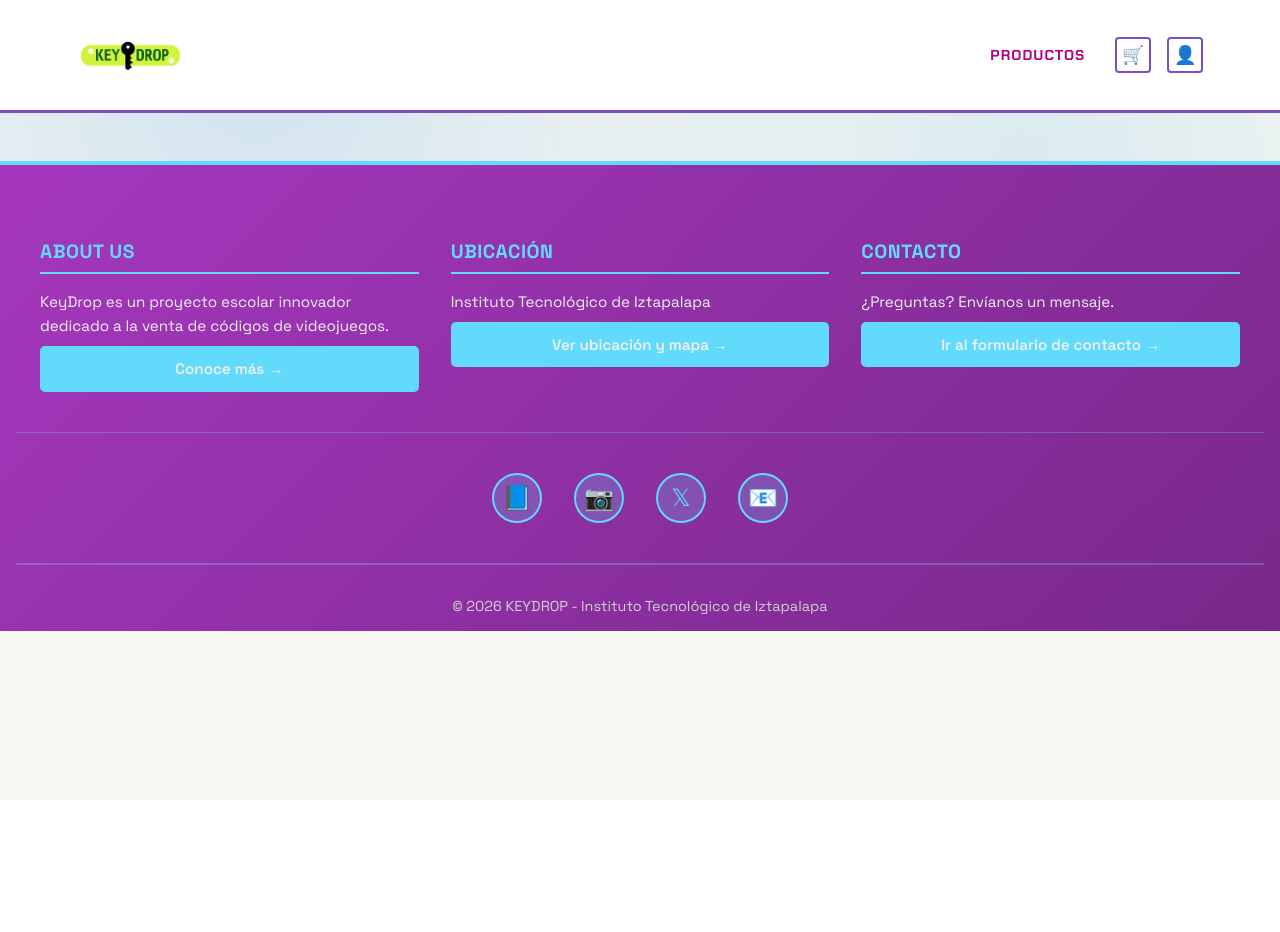
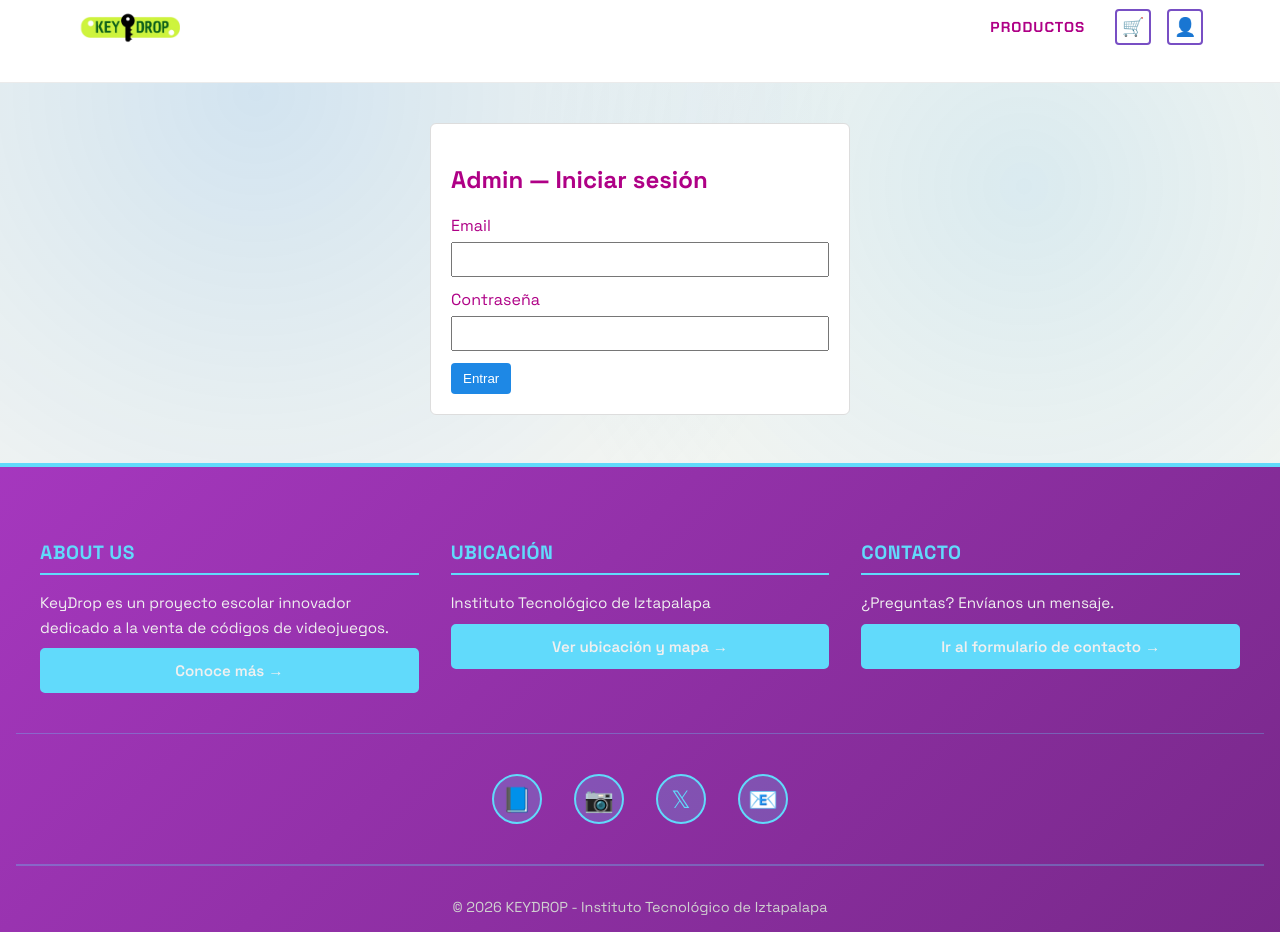
Before and after one commit to danigb14/KeyDropITIZ, a React (Create React App) app: page /admin/login in a window 1280 px wide. Before the commit the page ends 800 px from the top, so only its background shows below. Built offline with nearby package versions, Linux system fonts and the light colour scheme.

Commit message:
update:admin

```diff
--- a/src/App.js
+++ b/src/App.js
@@ -13,6 +13,8 @@ import RegisterPage from './pages/RegisterPage';
 import AboutUsPage from './pages/AboutUsPage';
 import UbicacionPage from './pages/UbicacionPage';
 import ContactoPage from './pages/ContactoPage';
+import AdminLoginPage from './pages/AdminLoginPage';
+import AdminPage from './pages/AdminPage';
 import Footer from './components/Footer';
 
 // --- COMPONENTES (Header) ---
@@ -64,6 +66,8 @@ function App() {
             <Route path="/about_us" element={<AboutUsPage />} />
             <Route path="/ubicacion" element={<UbicacionPage />} />
             <Route path="/contacto" element={<ContactoPage />} />
+            <Route path="/admin/login" element={<AdminLoginPage />} />
+            <Route path="/admin" element={<AdminPage />} />
           </Routes>
         </main>
 
--- a/src/firebase.js
+++ b/src/firebase.js
@@ -15,6 +15,9 @@ const firebaseConfig = {
   measurementId: "G-350KB7K4R7"
 };
 
+// Google OAuth Client ID
+export const GOOGLE_CLIENT_ID = "929557853791-aup0isi1vd2a44jcff30hbf7ka8d1k78.apps.googleusercontent.com";
+
 // Initialize Firebase
 const app = initializeApp(firebaseConfig);
 const analytics = getAnalytics(app);
--- /dev/null
+++ b/src/pages/AccountPage.js
@@ -0,0 +1,26 @@
+import React from 'react';
+import { useNavigate } from 'react-router-dom';
+import { auth } from '../firebase';
+import '../styles/AccountPage.css';
+
+export default function AccountPage() {
+  const navigate = useNavigate();
+
+  const user = auth.currentUser;
+
+  if (!user) {
+    navigate('/login');
+    return null;
+  }
+
+  return (
+    <div className="account-container">
+      <h1>Información de la Cuenta</h1>
+      <div className="account-details">
+        <p><strong>Nombre:</strong> {user.displayName || 'No disponible'}</p>
+        <p><strong>Email:</strong> {user.email}</p>
+        <p><strong>UID:</strong> {user.uid}</p>
+      </div>
+    </div>
+  );
+}
--- /dev/null
+++ b/src/pages/AdminLoginPage.js
@@ -0,0 +1,44 @@
+import React, { useState } from 'react';
+import { useNavigate } from 'react-router-dom';
+import '../styles/Admin.css';
+
+export default function AdminLoginPage() {
+  const [email, setEmail] = useState('');
+  const [password, setPassword] = useState('');
+  const [error, setError] = useState('');
+  const navigate = useNavigate();
+
+  const handleSubmit = (e) => {
+    e.preventDefault();
+    const validEmail = 'keydropadmin@gmail.com';
+    const validPass = 'Keydrop123';
+
+    if (email === validEmail && password === validPass) {
+      localStorage.setItem('isAdmin', 'true');
+      navigate('/admin');
+    } else {
+      setError('Credenciales incorrectas');
+    }
+  };
+
+  return (
+    <div className="admin-login-container">
+      <h2>Admin — Iniciar sesión</h2>
+      <form className="admin-login-form" onSubmit={handleSubmit}>
+        <label>
+          Email
+          <input type="email" value={email} onChange={(e) => setEmail(e.target.value)} required />
+        </label>
+
+        <label>
+          Contraseña
+          <input type="password" value={password} onChange={(e) => setPassword(e.target.value)} required />
+        </label>
+
+        {error && <div className="admin-error">{error}</div>}
+
+        <button type="submit" className="admin-btn">Entrar</button>
+      </form>
+    </div>
+  );
+}
--- /dev/null
+++ b/src/pages/AdminPage.js
@@ -0,0 +1,98 @@
+import React, { useEffect, useState } from 'react';
+import { useNavigate } from 'react-router-dom';
+import '../styles/Admin.css';
+import { todosLosProductos } from '../data/products';
+
+export default function AdminPage() {
+  const navigate = useNavigate();
+  const [products, setProducts] = useState([]);
+  const [newName, setNewName] = useState('');
+  const [newImage, setNewImage] = useState('');
+
+  useEffect(() => {
+    const isAdmin = localStorage.getItem('isAdmin');
+    if (isAdmin !== 'true') {
+      navigate('/login');
+      return;
+    }
+
+    const saved = localStorage.getItem('adminProducts');
+    if (saved) setProducts(JSON.parse(saved));
+    else setProducts(todosLosProductos.map((p, i) => ({ id: i + 1, name: p.name, image: p.image })));
+  }, [navigate]);
+
+  useEffect(() => {
+    localStorage.setItem('adminProducts', JSON.stringify(products));
+  }, [products]);
+
+  const handleAdd = (e) => {
+    e.preventDefault();
+    if (!newName) return;
+    const id = products.length ? Math.max(...products.map(p => p.id)) + 1 : 1;
+    const p = { id, name: newName, image: newImage || '' };
+    setProducts([p, ...products]);
+    setNewName('');
+    setNewImage('');
+  };
+
+  const handleDelete = (id) => {
+    setProducts(products.filter(p => p.id !== id));
+  };
+
+  const handleEdit = (id, field, value) => {
+    setProducts(products.map(p => (p.id === id ? { ...p, [field]: value } : p)));
+  };
+
+  const handleLogout = () => {
+    localStorage.removeItem('isAdmin');
+    navigate('/login');
+  };
+
+  return (
+    <div className="admin-page">
+      <div className="admin-header">
+        <h2>Panel de Administración</h2>
+        <button className="admin-logout" onClick={handleLogout}>Cerrar sesión</button>
+      </div>
+
+      <section className="admin-add">
+        <h3>Agregar producto</h3>
+        <form onSubmit={handleAdd} className="admin-add-form">
+          <input placeholder="Nombre" value={newName} onChange={(e) => setNewName(e.target.value)} />
+          <input placeholder="URL imagen (opcional)" value={newImage} onChange={(e) => setNewImage(e.target.value)} />
+          <button className="admin-btn" type="submit">Agregar</button>
+        </form>
+      </section>
+
+      <section className="admin-list">
+        <h3>Productos ({products.length})</h3>
+        <table className="admin-table">
+          <thead>
+            <tr>
+              <th>ID</th>
+              <th>Nombre</th>
+              <th>Imagen</th>
+              <th>Acciones</th>
+            </tr>
+          </thead>
+          <tbody>
+            {products.map((p) => (
+              <tr key={p.id}>
+                <td>{p.id}</td>
+                <td>
+                  <input value={p.name} onChange={(e) => handleEdit(p.id, 'name', e.target.value)} />
+                </td>
+                <td>
+                  <input value={p.image} onChange={(e) => handleEdit(p.id, 'image', e.target.value)} />
+                </td>
+                <td>
+                  <button className="admin-btn admin-delete" onClick={() => handleDelete(p.id)}>Borrar</button>
+                </td>
+              </tr>
+            ))}
+          </tbody>
+        </table>
+      </section>
+    </div>
+  );
+}
--- a/src/pages/LoginPage.js
+++ b/src/pages/LoginPage.js
@@ -16,13 +16,27 @@ export default function LoginPage() {
   const [contrasena, setContrasena] = useState('');
   const [mostrarContrasena, setMostrarContrasena] = useState(false);
   const [user, setUser] = useState(null);
+  const [error, setError] = useState('');
   const navigate = useNavigate();
 
   const handleLogin = (e) => {
     e.preventDefault();
-    // TODO: Conectar con autenticación de Firebase
+    setError('');
+
+    // Verificar si son credenciales de admin
+    const adminEmail = 'keydropadmin@gmail.com';
+    const adminPassword = 'Keydrop123';
+
+    if (usuario === adminEmail && contrasena === adminPassword) {
+      // Es admin
+      localStorage.setItem('isAdmin', 'true');
+      navigate('/admin');
+      return;
+    }
+
+    // TODO: Conectar con autenticación de Firebase para usuarios normales
     console.log('Intentando login con:', { usuario, contrasena });
-    alert('Función de login aún en desarrollo');
+    alert('Función de login aún en desarrollo para usuarios normales');
   };
 
   useEffect(() => {
@@ -41,10 +55,10 @@ export default function LoginPage() {
       await setPersistence(auth, browserLocalPersistence);
       const provider = new GoogleAuthProvider();
       const result = await signInWithPopup(auth, provider);
-      // user signed in
+      // Usuario autenticado
       const signedUser = result.user;
       setUser(signedUser);
-      navigate('/');
+      navigate('/cuenta'); // Redirigir a la página de cuenta
     } catch (error) {
       console.error('Error en Google Sign-In', error);
       alert(`No se pudo iniciar sesión con Google: ${error.code} - ${error.message}`);
@@ -75,6 +89,8 @@ export default function LoginPage() {
           </div>
         ) : (
           <form onSubmit={handleLogin}>
+          {error && <div className="admin-error" style={{marginBottom: '20px', color: '#e53935'}}>{error}</div>}
+
           {/* Campo Usuario */}
           <div className="form-group">
             <label htmlFor="usuario">Usuario o Email:</label>
@@ -134,6 +150,9 @@ export default function LoginPage() {
           </div>
         )}
 
+        {/* Botón de Google Sign-In */}
+        <div className="g-signin2" data-onsuccess="onSignIn"></div>
+
         {/* Crear Cuenta */}
         <div className="create-account">
           <p>¿No tienes cuenta?</p>
--- /dev/null
+++ b/src/styles/AccountPage.css
@@ -0,0 +1,19 @@
+/* Estilos para la página de cuenta */
+
+.account-container {
+  max-width: 600px;
+  margin: 0 auto;
+  padding: 20px;
+  background-color: #f9f9f9;
+  border-radius: 8px;
+  box-shadow: 0 2px 4px rgba(0, 0, 0, 0.1);
+}
+
+.account-details {
+  margin-top: 20px;
+}
+
+.account-details p {
+  margin: 10px 0;
+  font-size: 16px;
+}
--- /dev/null
+++ b/src/styles/Admin.css
@@ -0,0 +1,38 @@
+.admin-login-container {
+  max-width: 420px;
+  margin: 40px auto;
+  padding: 20px;
+  border: 1px solid #ddd;
+  border-radius: 6px;
+  background: #fff;
+}
+.admin-login-form label {
+  display: block;
+  margin-bottom: 12px;
+}
+.admin-login-form input {
+  width: 100%;
+  padding: 8px;
+  margin-top: 6px;
+  box-sizing: border-box;
+}
+.admin-btn {
+  background: #1e88e5;
+  color: white;
+  border: none;
+  padding: 8px 12px;
+  border-radius: 4px;
+  cursor: pointer;
+}
+.admin-error {
+  color: #b00020;
+  margin-bottom: 8px;
+}
+.admin-page { max-width: 1000px; margin: 24px auto; padding: 16px; }
+.admin-header { display:flex; justify-content:space-between; align-items:center; margin-bottom: 12px; }
+.admin-add { margin-bottom: 18px; }
+.admin-add-form input { padding:8px; margin-right:8px; }
+.admin-table { width:100%; border-collapse: collapse; }
+.admin-table th, .admin-table td { border:1px solid #eee; padding:8px; }
+.admin-logout { background:#888; color:white; border:none; padding:6px 10px; border-radius:4px; }
+.admin-delete { background:#e53935; }
--- a/src/styles/Header.css
+++ b/src/styles/Header.css
@@ -3,10 +3,12 @@
   display: flex;
   align-items: center;
   justify-content: space-between;
-  padding: 0px 6%;
-  border-bottom: 3px solid var(--line);
+  padding: 0 6%;
+  border-bottom: 1px solid rgba(0,0,0,0.08);
   background: #fff;
-  gap: 24px;
+  gap: 18px;
+  min-height: 48px; /* compact header height */
+  position: relative;
 }
 
 .header-left {
@@ -24,7 +26,8 @@
   height: 110px;
   display: block;
   cursor: pointer;
-  transition: transform 150ms ease;
+  transition: transform 150ms ease, margin 150ms ease;
+  margin-top: -28px; /* lift logo so header appears smaller */
 }
 
 .logo:hover {
@@ -34,7 +37,9 @@
 .header-right {
   display: flex;
   align-items: center;
+  justify-content: center;
   gap: 16px;
+  margin-top: -28px; /* center vertically relative to lifted logo */
 }
 
 .nav-link {
```
Also changed, not shown: src/components/Footer.js (+15 -3 lines), src/components/Header.js (+8 -2 lines), src/index.js (+13 -0 lines), src/assets/logo.png.
